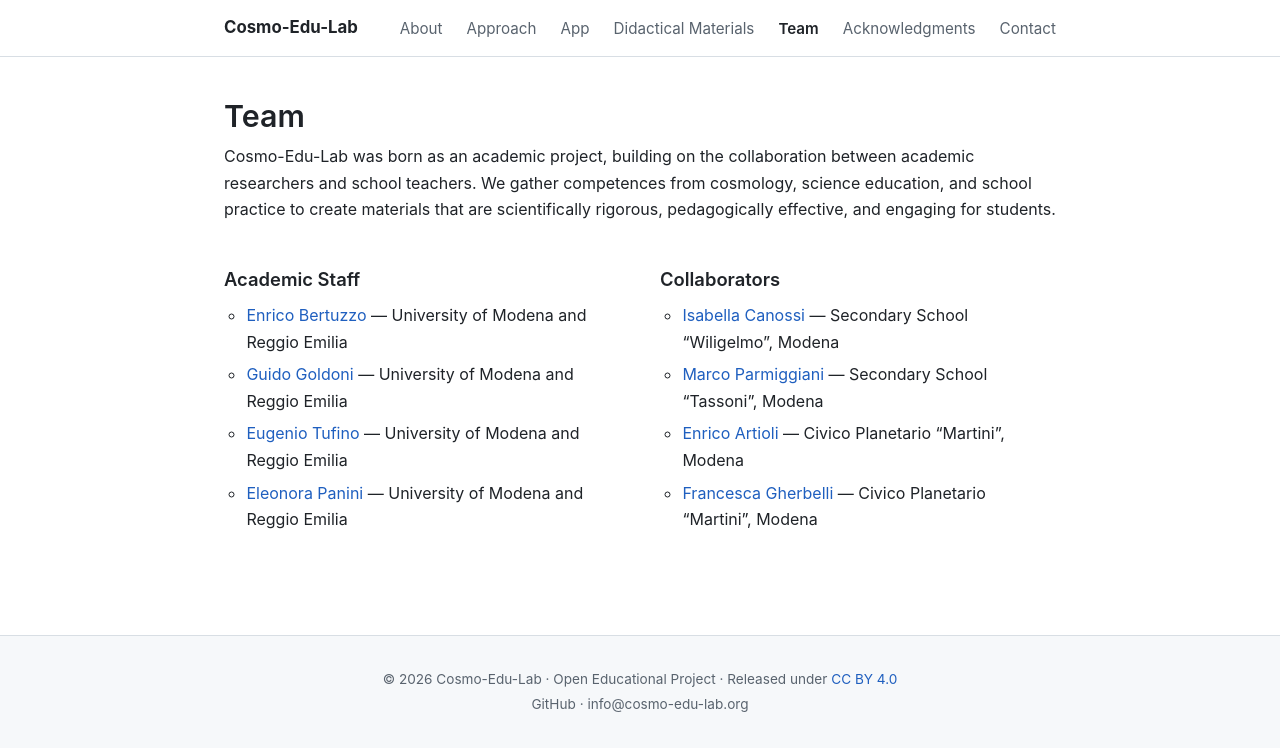
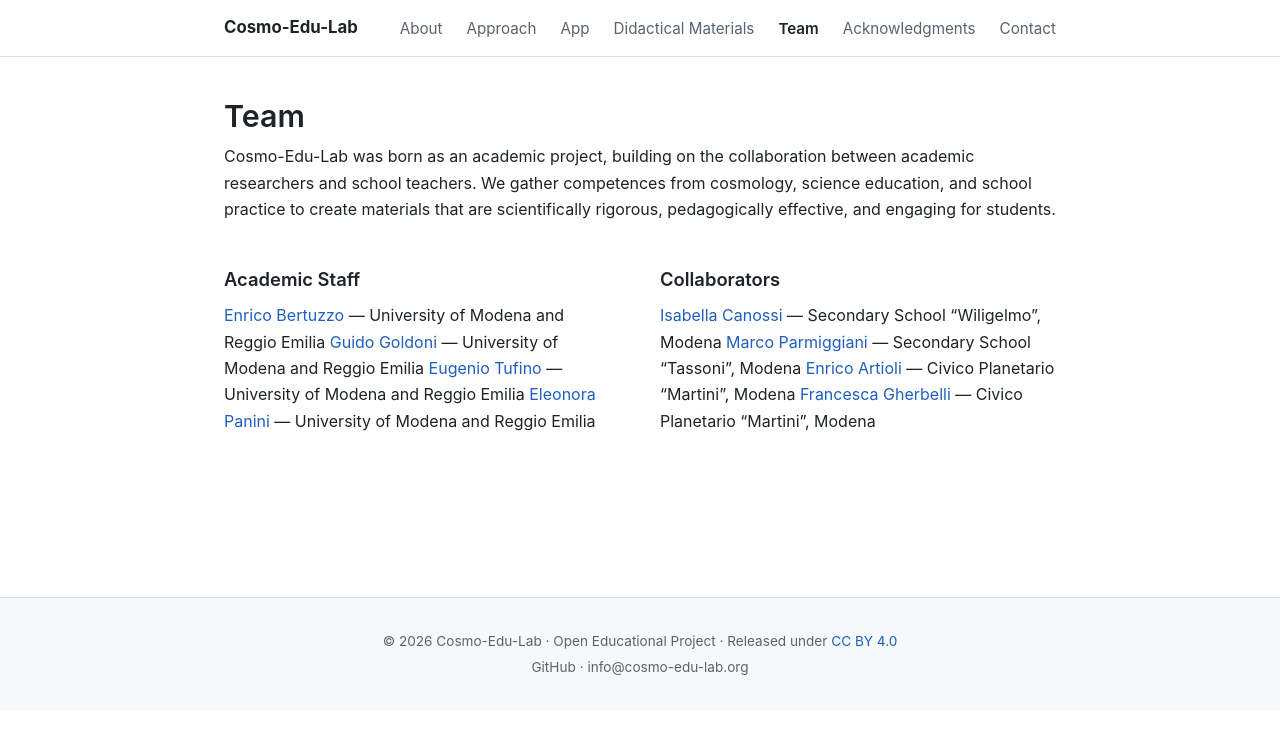
Before and after one commit to cosmo-edu-lab/cosmo-edu-lab.github.io, a Jekyll site: the page built from team.md, in a window 1280 px wide. Shown: the top 751 px of the page. Built offline with Jekyll 4.4.1, drawn with Linux system fonts in a browser that asks for light colours.

Commit message:
clean several lists

```diff
--- a/team.md
+++ b/team.md
@@ -11,15 +11,15 @@ Cosmo-Edu-Lab was born as an academic project, building on the collaboration bet
 
 - ### Academic Staff
 
-	- [Enrico Bertuzzo](https://unimore.unifind.cineca.it/resource/person/205539) — University of Modena and Reggio Emilia
-	- [Guido Goldoni](https://unimore.unifind.cineca.it/get/person/014623) — University of Modena and Reggio Emilia
-	- [Eugenio Tufino](https://unimore.unifind.cineca.it/resource/person/283299) — University of Modena and Reggio Emilia
-	- [Eleonora Panini](mailto:eleonora.panini@unimore.it) — University of Modena and Reggio Emilia
+	[Enrico Bertuzzo](https://unimore.unifind.cineca.it/resource/person/205539) — University of Modena and Reggio Emilia
+	[Guido Goldoni](https://unimore.unifind.cineca.it/get/person/014623) — University of Modena and Reggio Emilia
+	[Eugenio Tufino](https://unimore.unifind.cineca.it/resource/person/283299) — University of Modena and Reggio Emilia
+	[Eleonora Panini](mailto:eleonora.panini@unimore.it) — University of Modena and Reggio Emilia
 
 - ### Collaborators
 
-	- [Isabella Canossi](mailto:icanossi65@gmail.com) — Secondary School "Wiligelmo", Modena
-	- [Marco Parmiggiani](mailto:marco.parmiggiani@liceotassoni.edu.it) — Secondary School "Tassoni", Modena
-	- [Enrico Artioli](mailto:artioli.enrico@tiscali.it) — Civico Planetario "Martini", Modena
-	- [Francesca Gherbelli](mailto:francesca.gherpelli@gmail.com) — Civico Planetario "Martini", Modena
+	[Isabella Canossi](mailto:icanossi65@gmail.com) — Secondary School "Wiligelmo", Modena
+	[Marco Parmiggiani](mailto:marco.parmiggiani@liceotassoni.edu.it) — Secondary School "Tassoni", Modena
+	[Enrico Artioli](mailto:artioli.enrico@tiscali.it) — Civico Planetario "Martini", Modena
+	[Francesca Gherbelli](mailto:francesca.gherpelli@gmail.com) — Civico Planetario "Martini", Modena
 {: .columns}
```
Also changed, not shown: app.md (+6 -6 lines).
